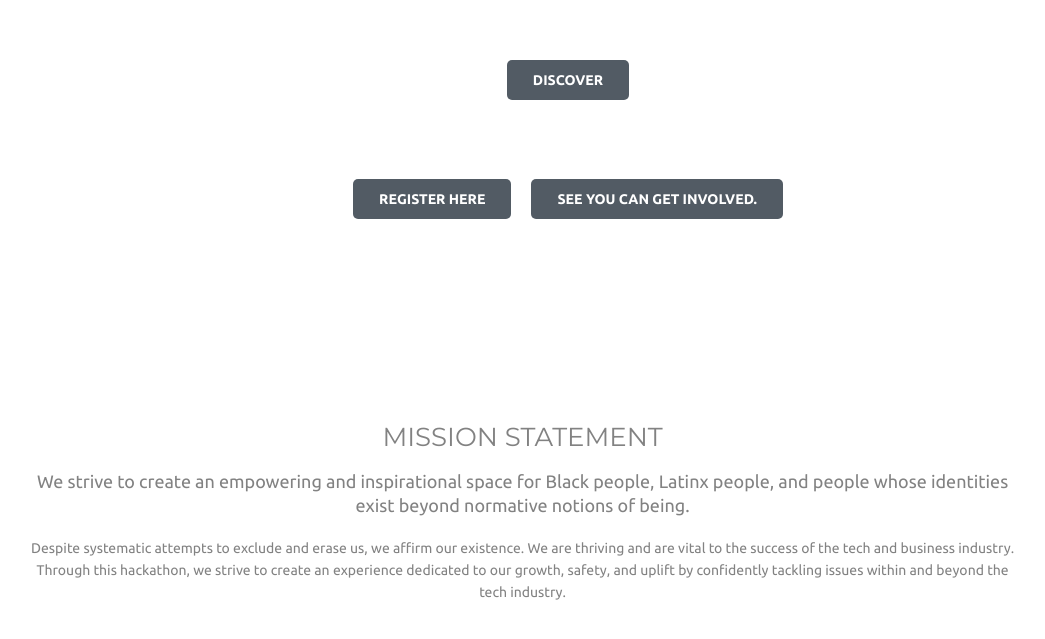
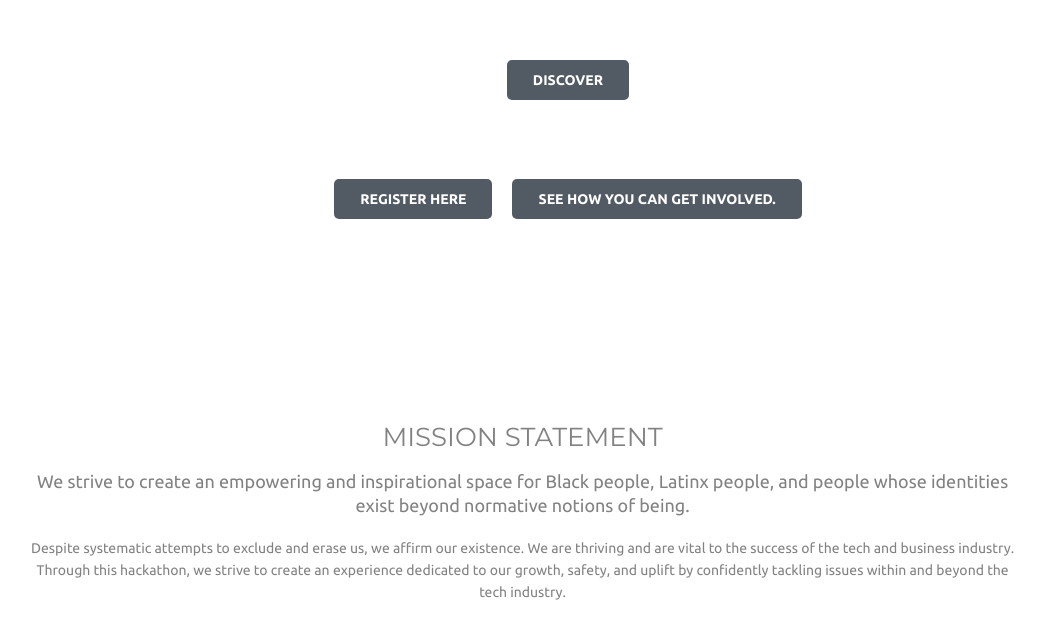
Before and after one commit to anukem/johnanukem.github.io, a plain HTML site: page dist/index.html in a window 1280 px wide. Shown: the part 267-906 px from the top of the page, without its empty margins (72-1117 px from the left). Drawn offline with Linux system fonts and the light colour scheme; some packages are replaced by stand-ins of ours; a script that the page names is missing; files whose address does not match are found by name.

Commit message:
fixed button

```diff
--- a/dist/index.html
+++ b/dist/index.html
@@ -38,7 +38,7 @@
       </div>
       <div class="heading">
          <h3 style="color: white;"> Companies</h3>
-         <a href="../src/img/Div_Hacks_Sponsorship_Final.pdf" class="button">See you can get involved. </a>
+         <a href="../src/img/Div_Hacks_Sponsorship_Final.pdf" class="button">See how you can get involved. </a>
       </div>
 
       </div>
```
